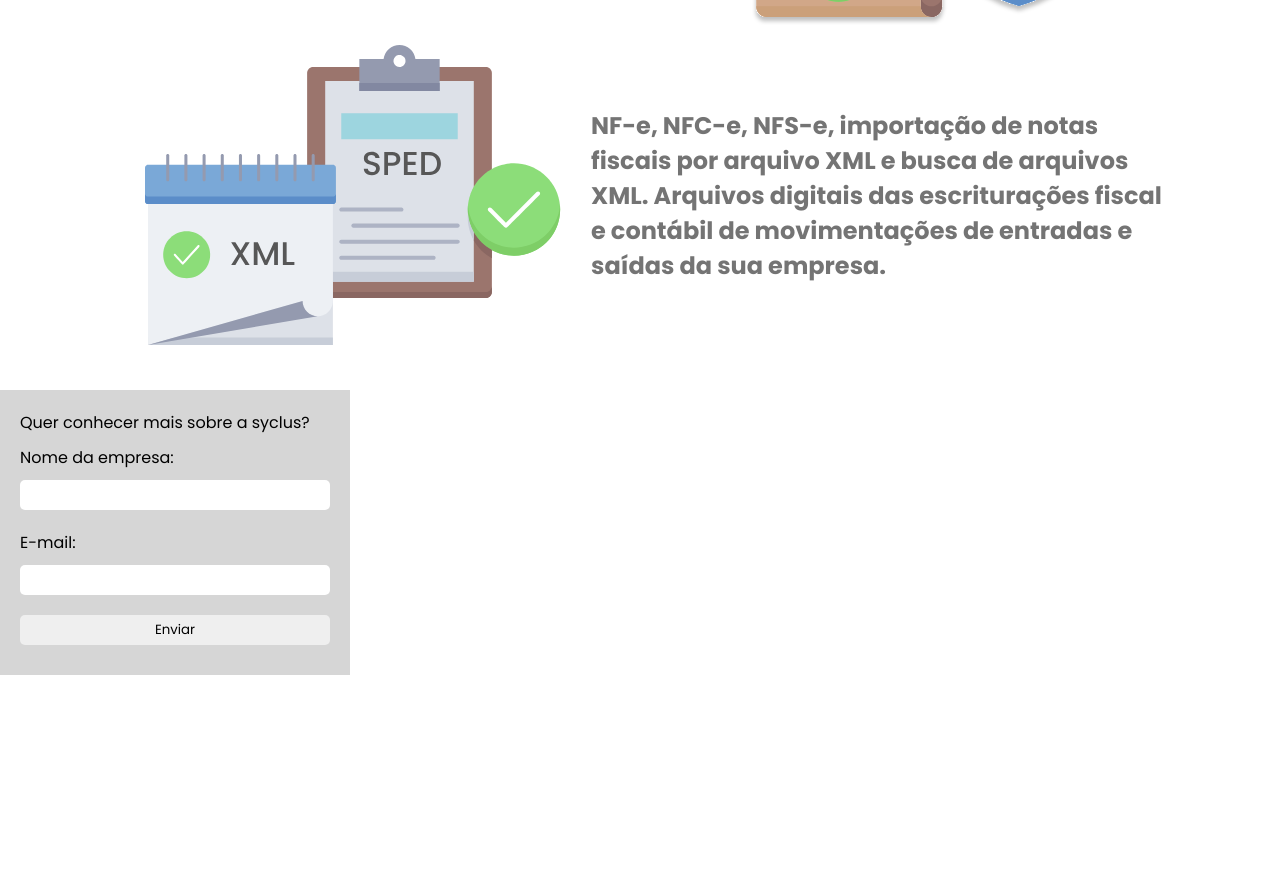
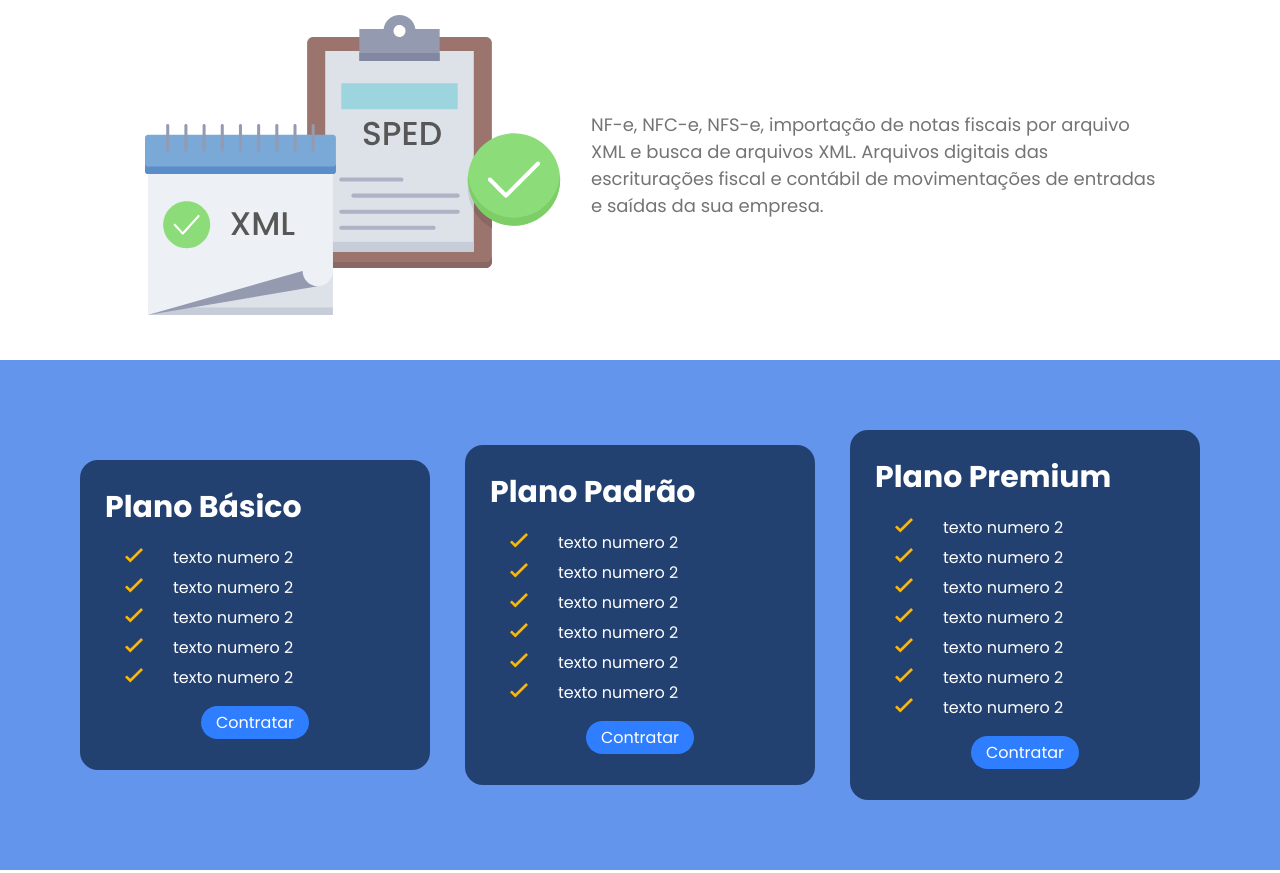
Before and after one commit to Helton-Carlos/sycluslanding-, a plain HTML site: page index.html in a window 1280 px wide. Shown: the part 1360-2233 px from the top of the page. Before the commit the page ends 2035 px from the top, so only its background shows below. Drawn offline with Linux system fonts and the light colour scheme.

Commit message:
area de precos

```diff
--- a/estilo.css
+++ b/estilo.css
@@ -10,6 +10,9 @@ a {
 li {
     list-style: none;
     margin: 5px 10px;
+}
+.texto-center {
+    text-align: center;
 }
 .flex {
     display: flex;
@@ -28,6 +31,15 @@ li {
     padding: 5px;
     margin: 40px auto;
 }
+.container-two {
+    width: 70%;
+    display: flex;
+    align-items: center;
+    justify-content: space-between;
+    padding: 5px;
+    margin: 40px auto;
+}
+
 .flex-coluna {
     display: flex;
     flex-direction: column;
@@ -65,7 +77,7 @@ h3 {
     max-width: 1050px;
     padding-top: 20px;
 }
-img{
+img {
     margin: 0px 30px;
 }
 #servicos {
@@ -93,6 +105,45 @@ input {
     border-radius: 5px;
     border: none;
 }
-h2{
-    color:rgb(116, 116, 116)
+h2 {
+    font-size: 18px;
+    color: rgb(116, 116, 116);
 }
+h1 {
+    font-size: 40px;
+    color: rgb(116, 116, 116);
+}
+#precos{
+    background-color: cornflowerblue;
+    width: 100%;
+    padding: 70px;
+}
+.box {
+    background-color: rgb(34, 64, 112);
+    width: 350px;
+    color: #fff;
+    border-radius: 18px;
+    padding: 15px 5px;
+    margin: 0px 10px;
+}
+.titulo-box {
+    font-size: 30px;
+    color: #fff;
+    padding: 10px 0px 10px 20px;
+}
+.btn-secundary {
+    background-color: rgb(46, 126, 255);
+    padding: 5px 15px;
+    color: #fff;
+    border-radius: 55px;
+}
+.btn-secundary:hover{
+    background-color: darkblue;
+}
+.center {
+    margin: 20px auto;
+    text-align: center;
+}
+.texto-esquerdo {
+    text-align: left;
+}
--- a/index.html
+++ b/index.html
@@ -24,10 +24,11 @@
                 <li><a href="#inicio" class="name">Inicio</a></li>
                 <li><a href="#servicos" class="name">Nossos serviços</a></li>
                 <li><a href="#solucao" class="name">Solução</a></li>
-                <li><a href="#" class="name">Preços</a></li>
+                <li><a href="#precos" class="name">Preços</a></li>
                 <li><a href="#" class="name">Sobre nós</a></li>
             </ul>
-            <a href="#" class="btn-primary">Downloads</a>
+            <div>
+                <a href="#" class="btn-secundary">Downloads</a>
         </nav>
     </header>
     <main>
@@ -45,28 +46,82 @@
 
     </main>
     <section id="servicos">
-        <div class="container flex-container">
-            <p class="name-p">
-                O sistema é composto por módulos específicos para cada área, o que otimiza sua navegação e simplifica o
-                processo de treinamento e implementação. Desenvolvido com modernos recursos tecnológicos para geração de
-                relatórios de análise e desempenho, o Syclus ERP tem portifólio de clientes satisfeitos com a aplicação
-                e resultado por ele proporcionados.</p>
+        <div class="container-two flex-container texto-center">
+            <div class="flex-coluna">
+                <h1>+2.000 mil</h1>
+                <p class="name-p">lojas ativas</p>
+            </div>
+            <div class="flex-coluna">
+                <h1>+1.050 mil</h1>
+                <p class="name-p">No estado de Alagoas</p>
+            </div>
+            <div class="flex-coluna">
+                <h1>100%</h1>
+                <p class="name-p">Multiplataforma</p>
+            </div>
         </div>
     </section>
     <section class="container flex-coluna" id="solucao">
         <h3>Solução</h3>
         <div class="flex-container top">
-            <h2>Com o sistema ERP é possível controlar estoques, controlar vendas, emitir boletos, realizar a emissão de
+            <p>Com o sistema ERP é possível controlar estoques, controlar vendas, emitir boletos, realizar a emissão de
                 notas fiscais e relatórios, além de melhorar o armazenamento de informações de uma empresa, auxiliar na
-                economia de tempo e recursos, refletindo na melhora de produtividade dos colaboradores..</h2>
+                economia de tempo e recursos, refletindo na melhora de produtividade dos colaboradores.</p>
             <img src="img/segurança.svg" alt="segurança">
         </div>
         <div class="flex-container top">
             <img src="img/XML.svg" alt="segurança">
-            <h2>NF-e, NFC-e, NFS-e, importação de notas fiscais por arquivo XML e busca de arquivos XML.
+            <p>NF-e, NFC-e, NFS-e, importação de notas fiscais por arquivo XML e busca de arquivos XML.
                 Arquivos digitais das escriturações fiscal e contábil de movimentações de entradas e saídas da sua
                 empresa.
-            </h2>
+            </p>
+        </div>
+    </section>
+
+    <section id="precos" class="container-two">
+        <div class="box ">
+            <h2 class="titulo-box">Plano Básico</h2>
+            <ul class="texto-esquerdo">
+                <li><img src="img/Vector.svg">texto numero 2</li>
+                <li><img src="img/Vector.svg">texto numero 2</li>
+                <li><img src="img/Vector.svg">texto numero 2</li>
+                <li><img src="img/Vector.svg">texto numero 2</li>
+                <li><img src="img/Vector.svg">texto numero 2</li>
+            </ul>
+            <div class="center">
+                <a href="#" class="btn-secundary">Contratar</a>
+            </div>
+        </div>
+        <div class="box">
+            <h2 class="titulo-box">Plano Padrão</h2>
+            <ul class="texto-esquerdo">
+                <li><img src="img/Vector.svg">texto numero 2</li>
+                <li><img src="img/Vector.svg">texto numero 2</li>
+                <li><img src="img/Vector.svg">texto numero 2</li>
+                <li><img src="img/Vector.svg">texto numero 2</li>
+                <li><img src="img/Vector.svg">texto numero 2</li>
+                <li><img src="img/Vector.svg">texto numero 2</li>
+            </ul>
+            <div class="center">
+                <a href="#" class="btn-secundary">Contratar</a>
+
+            </div>
+        </div>
+        </div>
+        <div class="box">
+            <h2 class="titulo-box">Plano Premium</h2>
+            <ul class="texto-esquerdo">
+                <li><img src="img/Vector.svg">texto numero 2</li>
+                <li><img src="img/Vector.svg">texto numero 2</li>
+                <li><img src="img/Vector.svg">texto numero 2</li>
+                <li><img src="img/Vector.svg">texto numero 2</li>
+                <li><img src="img/Vector.svg">texto numero 2</li>
+                <li><img src="img/Vector.svg">texto numero 2</li>
+                <li><img src="img/Vector.svg">texto numero 2</li>
+            </ul>
+            <div class="center">
+                <a href="#" class="btn-secundary">Contratar</a>
+            </div>
         </div>
     </section>
 
```
Also changed, not shown: img/Vector.svg (added).
